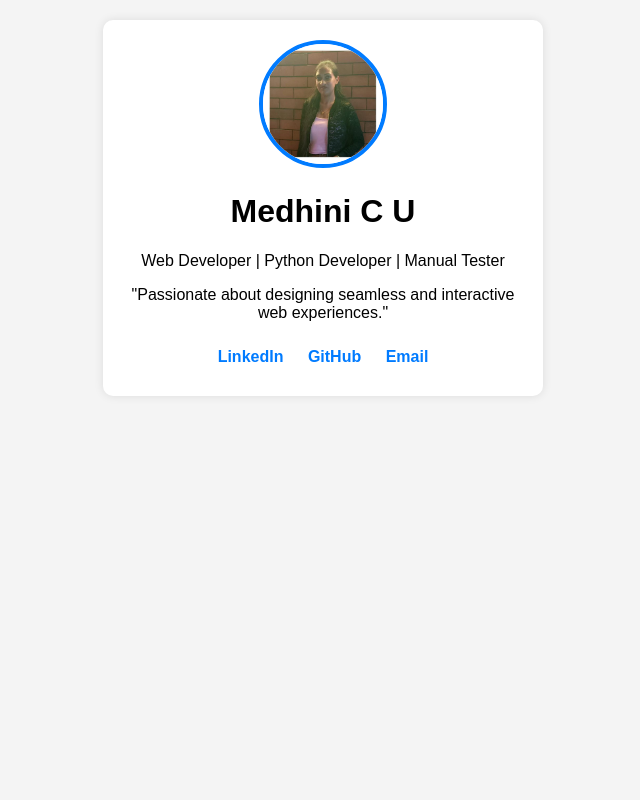
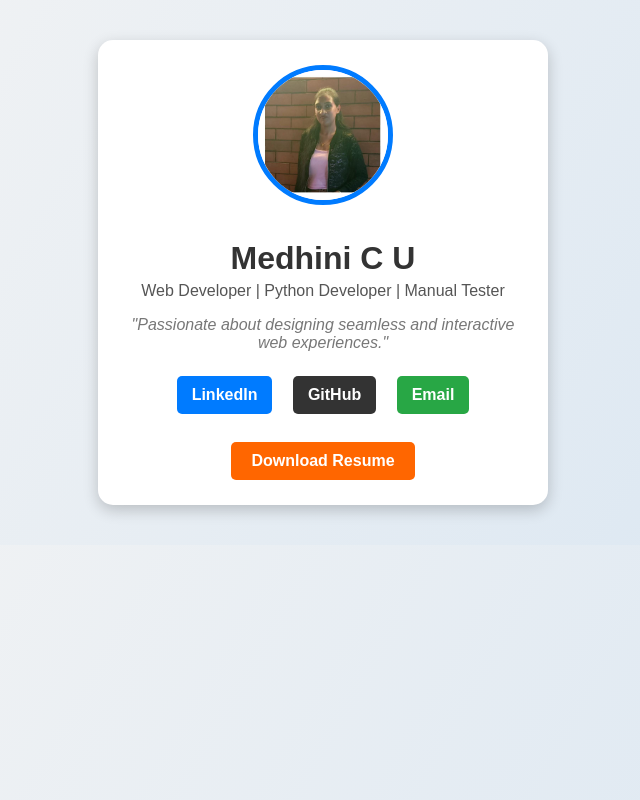
Before and after one commit to MedhiniCU/profile, a plain HTML site: page index.html in a window 1280 px wide. Shown: the whole page, without its empty margins (317-957 px from the left). Drawn offline with Linux system fonts and the light colour scheme.

Commit message:
Update index.html

```diff
--- a/index.html
+++ b/index.html
@@ -5,35 +5,49 @@
     <meta name="viewport" content="width=device-width, initial-scale=1.0">
     <title>My Profile</title>
 </head>
-<body style="font-family: Arial, sans-serif; background-color: #f4f4f4; text-align: center; margin: 0; padding: 20px;">
+<body style="font-family: Arial, sans-serif; background: linear-gradient(120deg, #f4f4f4, #d9e6f2); text-align: center; margin: 0; padding: 40px;">
 
-    <div style="background: white; max-width: 400px; margin: auto; padding: 20px; border-radius: 10px;
-                box-shadow: 0px 0px 10px rgba(0, 0, 0, 0.1);">
+    <div style="background: white; max-width: 400px; margin: auto; padding: 25px; border-radius: 15px;
+                box-shadow: 0px 5px 15px rgba(0, 0, 0, 0.2);">
 
-        <!-- Profile Image with Circular Shape -->
-        <img src="photo_6334712840887320742_x.jpg" alt="Profile Picture" style="width: 120px; height: 120px; border-radius: 50%;
-                  object-fit: cover; border: 4px solid #007bff;">
+        <!-- Profile Image (Circular) -->
+        <img src="photo_6334712840887320742_x.jpg" alt="Profile Picture" style="width: 130px; height: 130px; border-radius: 50%;
+                  object-fit: cover; border: 5px solid #007bff; margin-bottom: 10px;">
 
-        <h1>Medhini C U</h1>
-        <p>Web Developer | Python Developer | Manual Tester</p>
-        <p>"Passionate about designing seamless and interactive web experiences."</p>
+        <h1 style="color: #333; margin-bottom: 5px;">Medhini C U</h1>
+        <p style="color: #555; font-size: 16px; margin: 5px 0;">Web Developer | Python Developer | Manual Tester</p>
+        <p style="font-style: italic; color: #777;">"Passionate about designing seamless and interactive web experiences."</p>
 
-        <div>
+        <!-- Social Links -->
+        <div style="margin-top: 15px;">
             <a href="https://www.linkedin.com/in/medhini-udaya-704b0b21a/" target="_blank"
-               style="display: inline-block; margin: 10px; text-decoration: none; color: #007bff; font-weight: bold;">
+               style="display: inline-block; margin: 8px; text-decoration: none; color: white; font-weight: bold;
+                      background: #007bff; padding: 10px 15px; border-radius: 5px;">
                LinkedIn
             </a>
 
             <a href="https://github.com/MedhiniCU" target="_blank"
-               style="display: inline-block; margin: 10px; text-decoration: none; color: #007bff; font-weight: bold;">
+               style="display: inline-block; margin: 8px; text-decoration: none; color: white; font-weight: bold;
+                      background: #333; padding: 10px 15px; border-radius: 5px;">
                GitHub
             </a>
 
             <a href="mailto:medhiniudaya@gmail.com"
-               style="display: inline-block; margin: 10px; text-decoration: none; color: #007bff; font-weight: bold;">
+               style="display: inline-block; margin: 8px; text-decoration: none; color: white; font-weight: bold;
+                      background: #28a745; padding: 10px 15px; border-radius: 5px;">
                Email
             </a>
         </div>
+
+        <!-- Download Resume Button -->
+        <div style="margin-top: 20px;">
+            <a href="MedhiniChinnadupparige.pdf" download
+               style="display: inline-block; text-decoration: none; color: white; font-weight: bold;
+                      background: #ff6600; padding: 10px 20px; border-radius: 5px;">
+               Download Resume
+            </a>
+        </div>
+
     </div>
 
 </body>
```
